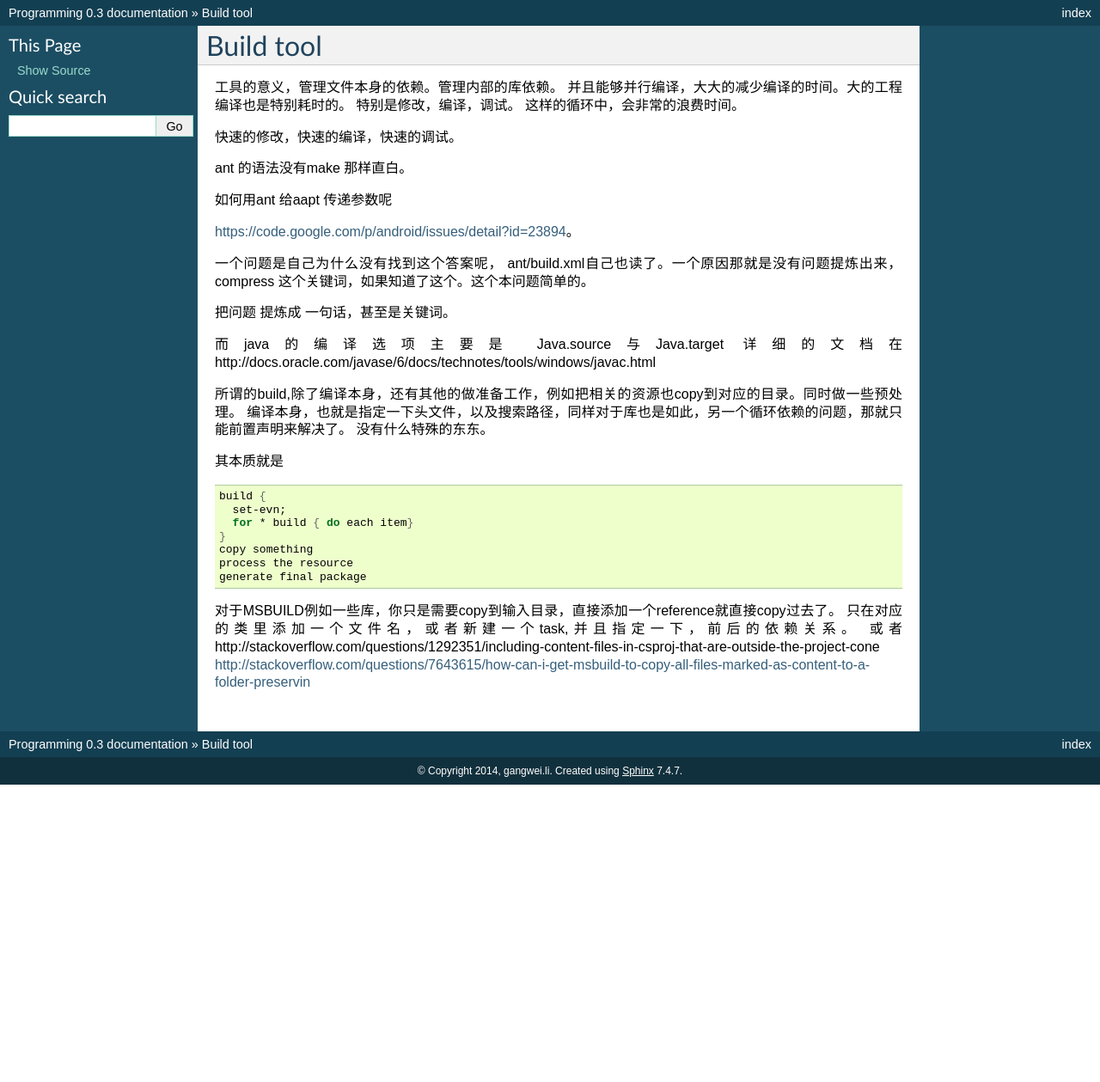
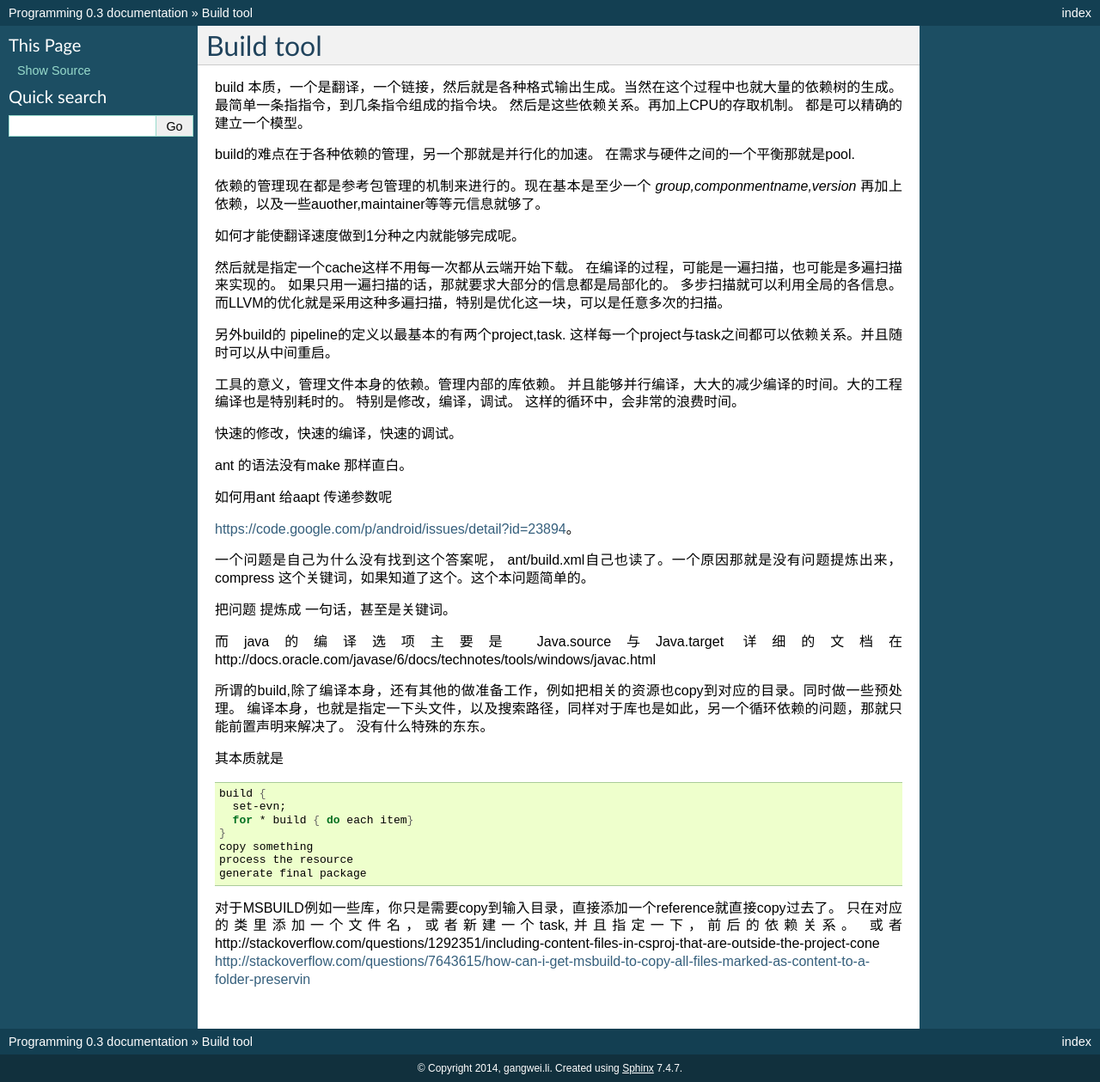
Before and after one commit to gwli/Programming, a Sphinx documentation site: the page built from source/content/Stage_2/Build.rst, in a window 1280 px wide. Shown: the whole page at 86% size. Built offline with Sphinx 7.4.7, drawn with Linux system fonts in a browser that asks for light colours; before the commit the page ends 913 px from its top, so only the background shows below that.

Commit message:
build的本质

```diff
--- a/source/content/Stage_2/Build.rst
+++ b/source/content/Stage_2/Build.rst
@@ -1,6 +1,19 @@
 **********
 Build tool
 **********
+
+build 本质，一个是翻译，一个链接，然后就是各种格式输出生成。当然在这个过程中也就大量的依赖树的生成。最简单一条指指令，到几条指令组成的指令块。
+然后是这些依赖关系。再加上CPU的存取机制。 都是可以精确的建立一个模型。
+
+build的难点在于各种依赖的管理，另一个那就是并行化的加速。 在需求与硬件之间的一个平衡那就是pool.
+
+依赖的管理现在都是参考包管理的机制来进行的。现在基本是至少一个 *group,componmentname,version* 再加上依赖，以及一些auother,maintainer等等元信息就够了。
+
+如何才能使翻译速度做到1分种之内就能够完成呢。
+
+然后就是指定一个cache这样不用每一次都从云端开始下载。 在编译的过程，可能是一遍扫描，也可能是多遍扫描来实现的。 如果只用一遍扫描的话，那就要求大部分的信息都是局部化的。 多步扫描就可以利用全局的各信息。 而LLVM的优化就是采用这种多遍扫描，特别是优化这一块，可以是任意多次的扫描。
+
+另外build的 pipeline的定义以最基本的有两个project,task. 这样每一个project与task之间都可以依赖关系。并且随时可以从中间重启。
 
 工具的意义，管理文件本身的依赖。管理内部的库依赖。 并且能够并行编译，大大的减少编译的时间。大的工程编译也是特别耗时的。
 特别是修改，编译，调试。 这样的循环中，会非常的浪费时间。
```
